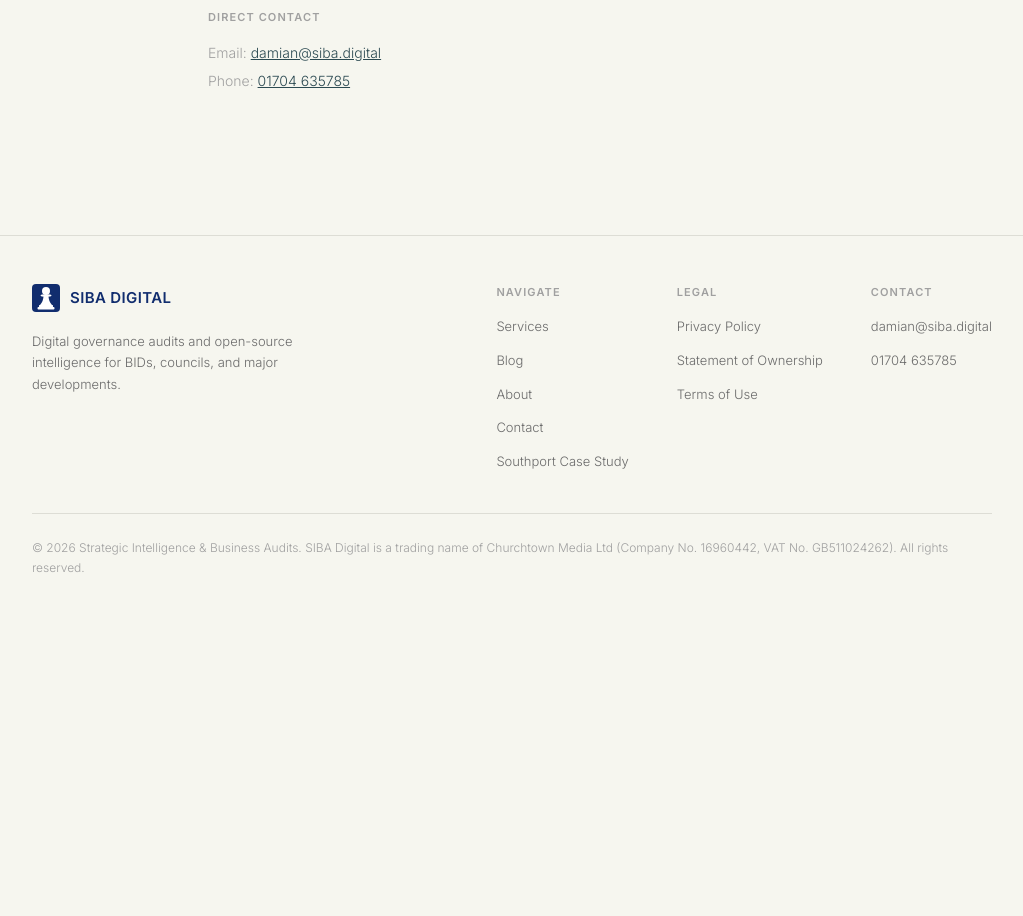
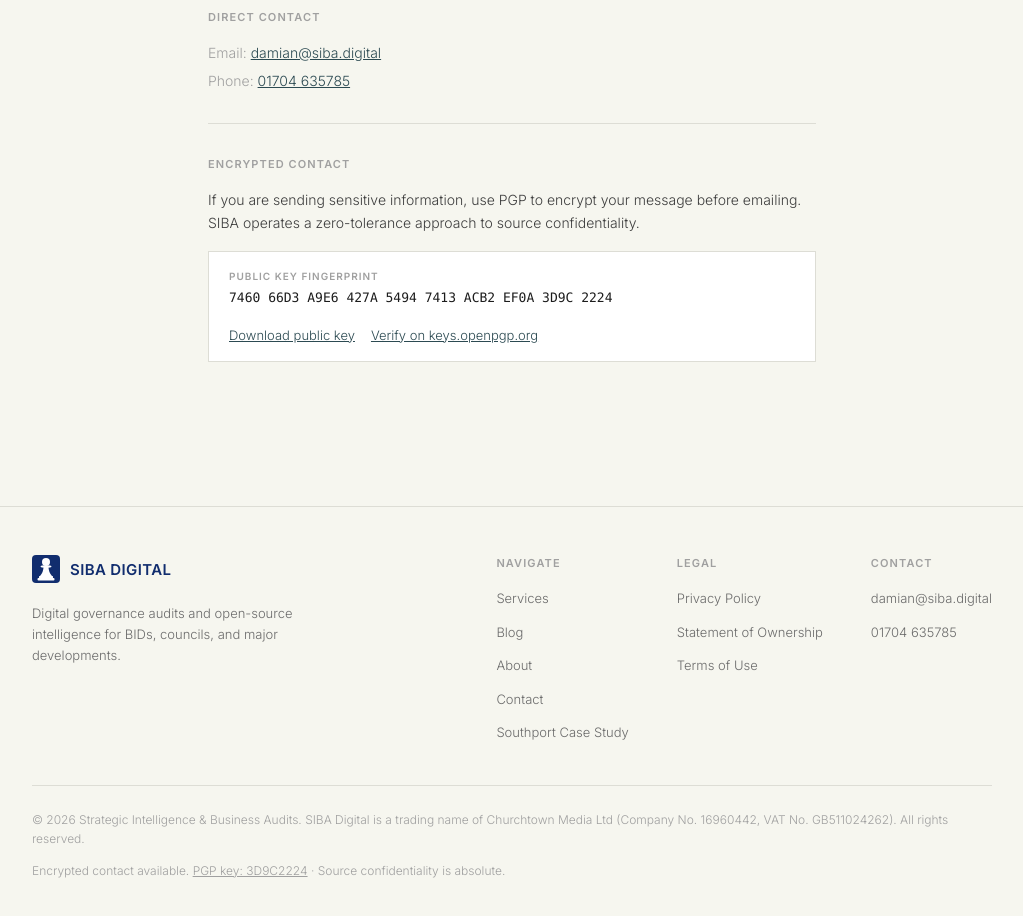
Before and after one commit to damian756/siba.digital, a Next.js app: page /contact in a window 1280 px wide. Shown: the part 680-1596 px from the top of the page, without its empty margins (128-1151 px from the left). Before the commit the page ends 1305 px from the top, so only its background shows below. Built offline with nearby package versions, Linux system fonts and the light colour scheme.

Commit message:
Add PGP encrypted contact to contact page and footer

```diff
--- a/app/contact/page.tsx
+++ b/app/contact/page.tsx
@@ -250,6 +250,44 @@
             </p>
           </div>
         </div>
+
+        <div id="pgp" className="mt-8 pt-8 border-t border-[#ddddd5]">
+          <p className="text-[11px] font-semibold uppercase tracking-widest text-[#a0a0a0] mb-4">
+            Encrypted contact
+          </p>
+          <p className="text-sm text-[#3d3d3d] leading-relaxed mb-4">
+            If you are sending sensitive information, use PGP to encrypt your
+            message before emailing. SIBA operates a zero-tolerance approach
+            to source confidentiality.
+          </p>
+          <div className="border border-[#ddddd5] bg-white px-5 py-4 space-y-3">
+            <div>
+              <p className="text-[10px] font-semibold uppercase tracking-widest text-[#a0a0a0] mb-1">
+                Public key fingerprint
+              </p>
+              <p className="font-mono text-[13px] text-[#1c1c1c] break-all">
+                7460 66D3 A9E6 427A 5494 7413 ACB2 EF0A 3D9C 2224
+              </p>
+            </div>
+            <div className="flex flex-wrap gap-4 pt-1">
+              <a
+                href="/pgp.txt"
+                download
+                className="inline-flex items-center gap-1.5 text-[13px] text-[#2c4a52] underline hover:text-[#1c1c1c] transition-colors"
+              >
+                Download public key
+              </a>
+              <a
+                href="https://keys.openpgp.org/search?q=damian%40siba.digital"
+                target="_blank"
+                rel="noopener noreferrer"
+                className="inline-flex items-center gap-1.5 text-[13px] text-[#2c4a52] underline hover:text-[#1c1c1c] transition-colors"
+              >
+                Verify on keys.openpgp.org
+              </a>
+            </div>
+          </div>
+        </div>
       </div>
     </div>
   );
--- a/components/Footer.tsx
+++ b/components/Footer.tsx
@@ -89,10 +89,22 @@
           </div>
         </div>
 
-        <div className="mt-10 pt-6 border-t border-[#ddddd5]">
-          <p className="text-[12px] text-[#a0a0a0] leading-relaxed">
-            &copy; {year} Strategic Intelligence &amp; Business Audits.
-            SIBA Digital is a trading name of Churchtown Media Ltd (Company No. 16960442, VAT No. GB511024262). All rights reserved.
+        <div className="mt-10 pt-6 border-t border-[#ddddd5] space-y-3">
+          <div className="flex flex-wrap items-center gap-x-4 gap-y-1">
+            <p className="text-[12px] text-[#a0a0a0] leading-relaxed">
+              &copy; {year} Strategic Intelligence &amp; Business Audits.
+              SIBA Digital is a trading name of Churchtown Media Ltd (Company No. 16960442, VAT No. GB511024262). All rights reserved.
+            </p>
+          </div>
+          <p className="text-[12px] text-[#a0a0a0]">
+            Encrypted contact available.{" "}
+            <Link
+              href="/contact#pgp"
+              className="underline hover:text-[#6b6b6b] transition-colors"
+            >
+              PGP key: 3D9C2224
+            </Link>
+            {" "}· Source confidentiality is absolute.
           </p>
         </div>
       </div>
```
Also changed, not shown: public/pgp.txt (added).
